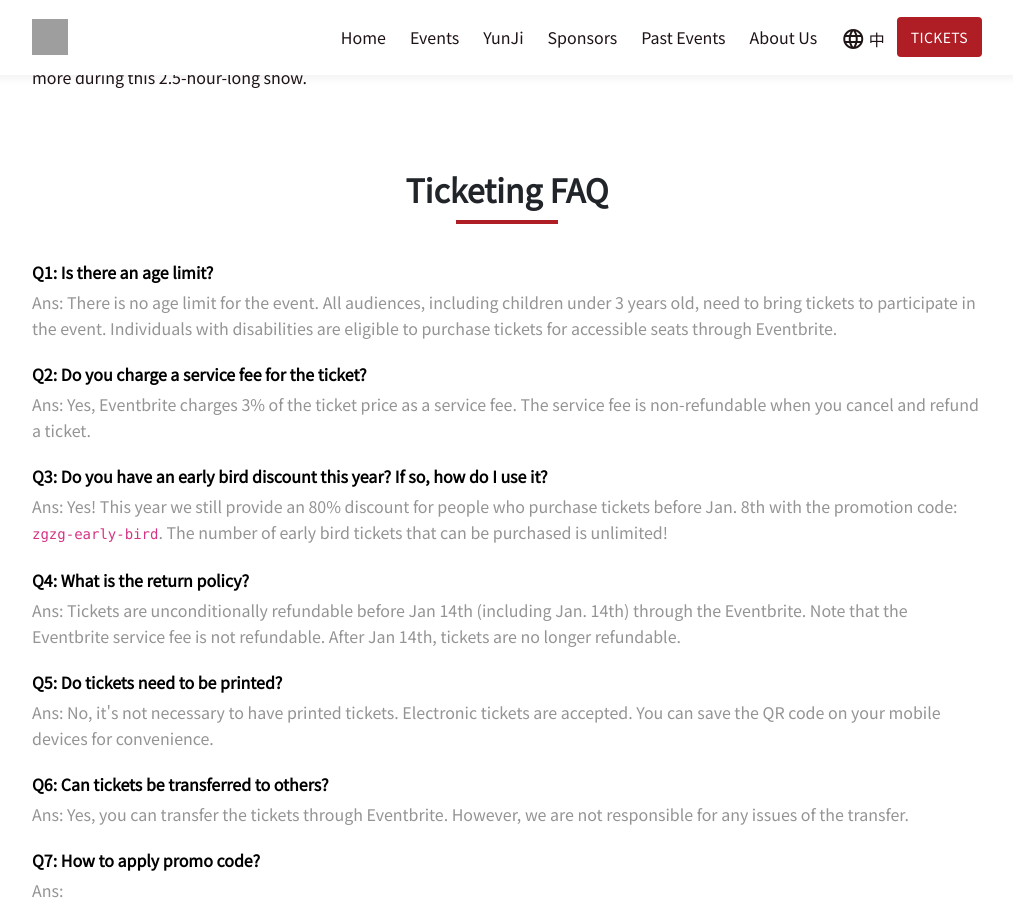
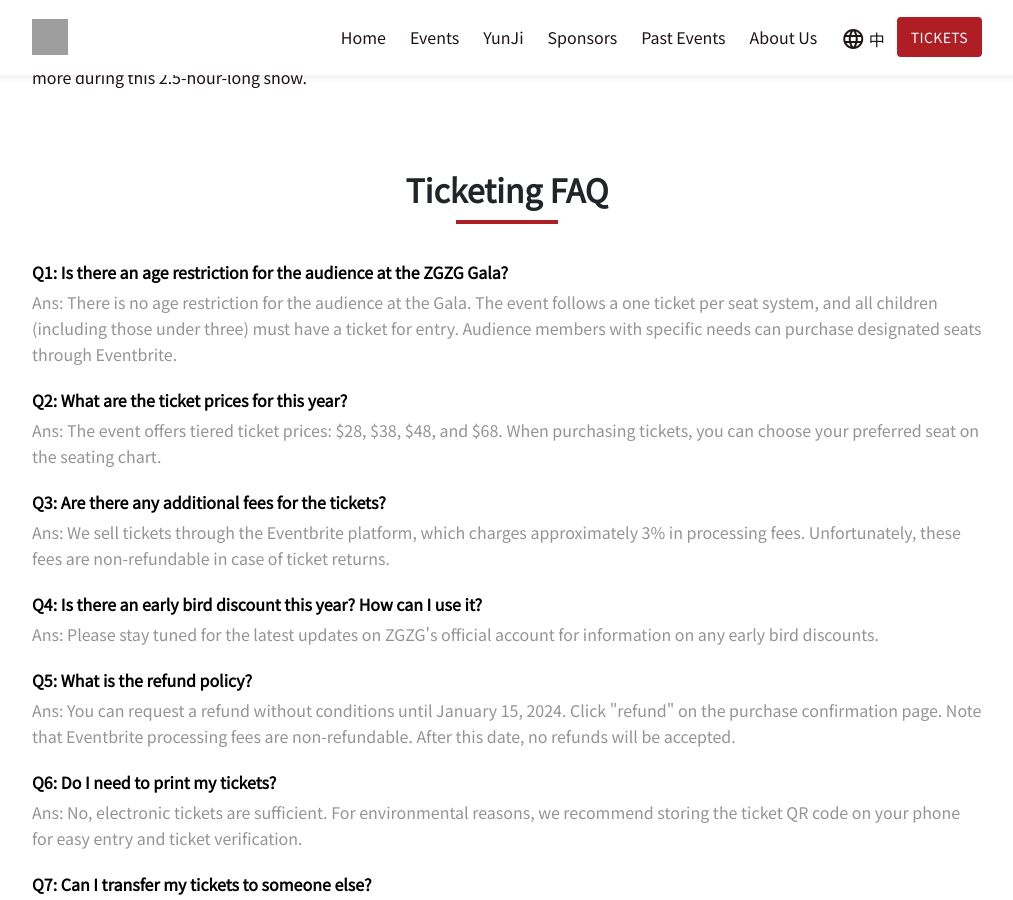
Before and after one commit to ggtkx/ggtkx.github.io, a Jekyll site: the page built from pages/english.md, in a window 1280 px wide and 900 px high, scrolled down 1729 px. Shown: the whole window, without its empty margins (133-1146 px from the left). Built offline with Jekyll 4.4.1, drawn with Linux system fonts in a browser that asks for light colours; comment, search, counter and statistics services are not loaded; some of the changed text lies outside the part shown; grey boxes are pictures that could not be loaded.

Commit message:
0105 english faq (#201)
* updated english faq

* removed ticket in singer

* updated sponsorship links

```diff
--- a/_layouts/english.html
+++ b/_layouts/english.html
@@ -69,31 +69,51 @@ bodyClass: page-home
       </div>
     </div>
     <div id="faq" class="faq-text">
-      <p>Q1: Is there an age limit?</p>
-      <p>Ans: There is no age limit for the event. All audiences, including children under 3 years old, need to bring tickets to participate in the event. Individuals with disabilities are eligible to purchase tickets for accessible seats through Eventbrite.</p>
-      <p>Q2: Do you charge a service fee for the ticket?</p>
-      <p>Ans: Yes, Eventbrite charges 3% of the ticket price as a service fee. The service fee is non-refundable when you cancel and refund a ticket.</p>
-      <p>Q3: Do you have an early bird discount this year? If so, how do I use it?</p>
-      <p>Ans: Yes! This year we still provide an 80% discount for people who purchase tickets before Jan. 8th with the promotion code: <code>zgzg-early-bird</code>. The number of early bird tickets that can be purchased is unlimited!</p>
-      <p>Q4: What is the return policy?</p>
-      <p>Ans: Tickets are unconditionally refundable before Jan 14th (including Jan. 14th) through the Eventbrite. Note that the Eventbrite service fee is not refundable. After Jan 14th, tickets are no longer refundable.</p>
-      <p>Q5: Do tickets need to be printed?</p>
-      <p>Ans: No, it's not necessary to have printed tickets. Electronic tickets are accepted. You can save the QR code on your mobile devices for convenience.</p>
-      <p>Q6: Can tickets be transferred to others?</p>
-      <p>Ans: Yes, you can transfer the tickets through Eventbrite. However, we are not responsible for any issues of the transfer.</p>
-      <p>Q7: How to apply promo code?</p>
-      <p>Ans:</p>
-      <p>
-      <ol>
-        <li style="color: #949494">Click “Enter promotional code” link</li>
-        <li style="color: #949494">Enter promo code in the textbox.</li>
-        <li style="color: #949494">Click “Apply Code”.</li>
-      </ol>
+      <p>Q1: Is there an age restriction for the audience at the ZGZG Gala?</p>
+      <p>Ans: There is no age restriction for the audience at the Gala. The event follows a one ticket per seat system, and all children (including those under three) must have a ticket for entry. Audience members with specific needs can purchase designated seats through Eventbrite.</p>
+
+      <p>Q2: What are the ticket prices for this year?</p>
+      <p>Ans: The event offers tiered ticket prices: $28, $38, $48, and $68. When purchasing tickets, you can choose your preferred seat on the seating chart.</p>
+
+      <p>Q3: Are there any additional fees for the tickets?</p>
+      <p>Ans: We sell tickets through the Eventbrite platform, which charges approximately 3% in processing fees. Unfortunately, these fees are non-refundable in case of ticket returns.</p>
+
+      <p>Q4: Is there an early bird discount this year? How can I use it?</p>
+      <p>Ans: Please stay tuned for the latest updates on ZGZG's official account for information on any early bird discounts.</p>
+
+      <p>Q5: What is the refund policy?</p>
+      <p>Ans: You can request a refund without conditions until January 15, 2024. Click "refund" on the purchase confirmation page. Note that Eventbrite processing fees are non-refundable. After this date, no refunds will be accepted.</p>
+
+      <p>Q6: Do I need to print my tickets?</p>
+      <p>Ans: No, electronic tickets are sufficient. For environmental reasons, we recommend storing the ticket QR code on your phone for easy entry and ticket verification.</p>
+
+      <p>Q7: Can I transfer my tickets to someone else?</p>
+      <p>Ans: You can transfer tickets through your Eventbrite account. However, please note that the event organizers are not responsible for any independently arranged ticket transfers.</p>
+
+      <p>Q8: How do I use a promo code?</p>
+      <p>Ans:
+          <ol>
+              <li style="color: #949494">Click the "Enter promotional code" link.</li>
+              <li style="color: #949494">Enter the promo code in the text box.</li>
+              <li style="color: #949494">Click "Apply Code."</li>
+          </ol>
+
       </p>
-      <p>If the promo code is applied successfully, you will see the discounted price. Due to Eventbrite’s restriction, only one promo code can be used per order. Promo codes cannot be combined.</p>
-      <p>Q8: Are drinks, food, alcohol, and pets allowed?</p>
+      <p></p>
+      <p>If the promo code is successful, you will see the discounted ticket price. If you forgot to use the promo code during registration, email contact-us@zgzg.io, and we will do our best to assist you. Due to Eventbrite website limitations, only one discount code can be used per order; multiple codes (e.g., early bird and friends/family discounts) cannot be combined.</p>
+
+      <p>Q9: Are drinks, food, alcohol, and pets allowed?</p>
       <p>Ans: No. According to the policy of the theater, food, drinks, alcohol, and pets are not allowed.</p>
-      <p>If you have any other questions, please email us: contact-us@zgzg.io.</p>
+
+      <p>Q10: What if I have a wheelchair?</p>
+      <p>Ans: Please email contact-us@zgzg.io, and we will assist you in purchasing tickets.</p>
+
+      <p>Q11: I am an on-site volunteer. Do I get free seating?</p>
+      <p>Ans: Unfortunately, we do not provide free seating for on-site volunteers. If you wish to watch the event, please remember to purchase a ticket.</p>
+
+      <p>Q12: If I have more questions, whom should I contact?</p>
+      <p>Ans: Please email: contact-us@zgzg.io.</p>
+
     </div>
     <p class="py-3"></p>
     <div class="row">
--- a/_layouts/singer.html
+++ b/_layouts/singer.html
@@ -50,10 +50,4 @@ layout: default
             </div>
         </div>
     </div>
-    <div>
-        <div id="buy-button" class="button" style="margin-top:0px"> <a id="eventbrite-2"
-                                                                       href="https://www.eventbrite.com/e/2023-tickets-661472922317?aff=ebdssbdestsearch"
-                                                                       style="color:white;">点击购票</a>
-        </div>
-    </div>
 </div>
```
Also changed, not shown: _layouts/sponsorship.html (+7 -6 lines).
